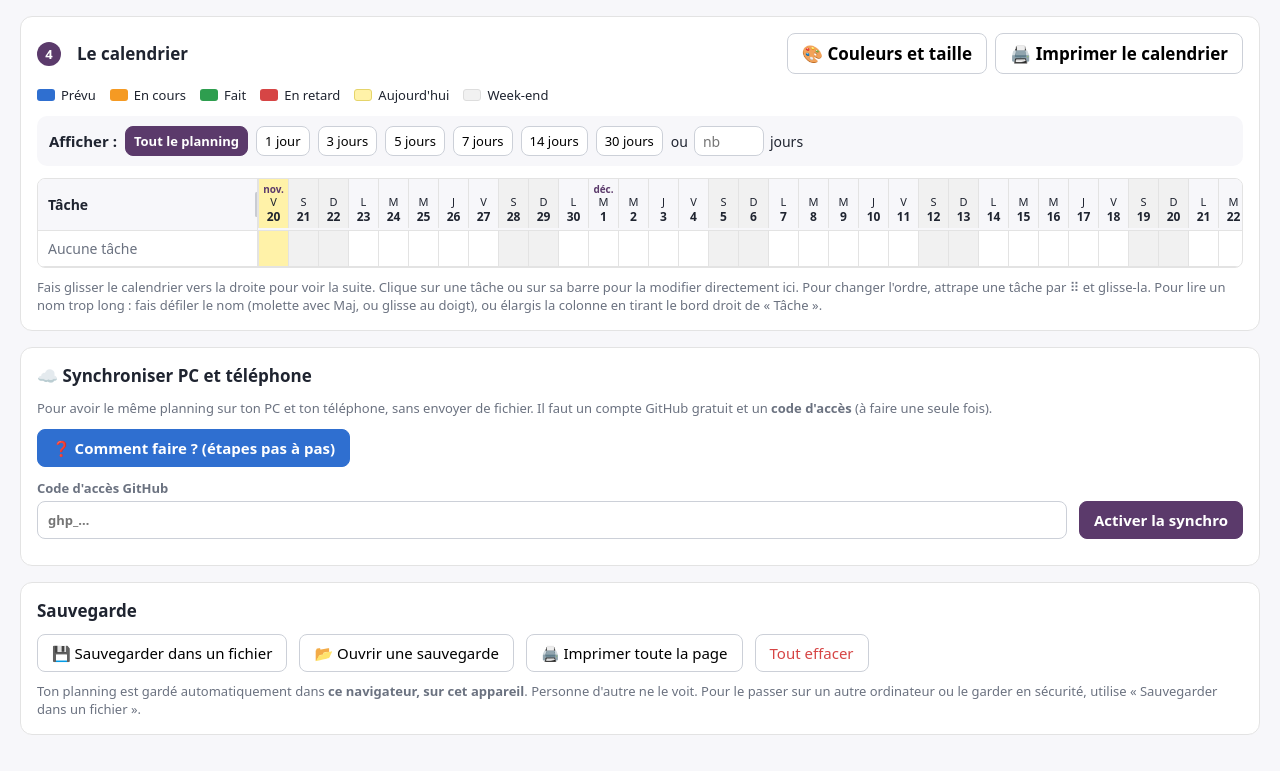
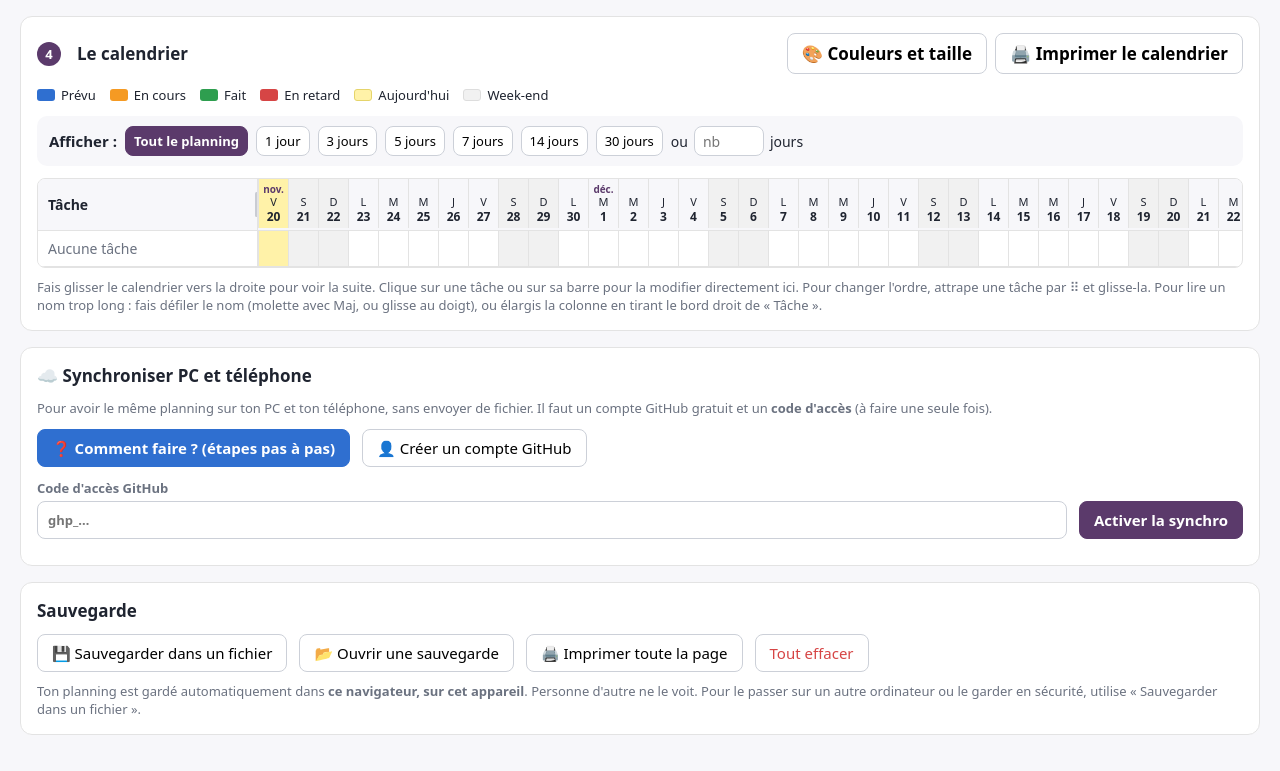
Before and after one commit to shopintoons/planning, a plain HTML site: page index.html in a window 1280 px wide. Shown: the part 714-1485 px from the top of the page. Drawn offline with Linux system fonts and the light colour scheme.

Commit message:
Étapes détaillées pour créer un compte GitHub
Co-Authored-By: Claude Opus 5.5 <noreply@anthropic.com>
Claude-Session: https://claude.ai/code/session_016wN1mN1hr9N3qesuEQg528

```diff
--- a/index.html
+++ b/index.html
@@ -803,8 +803,11 @@ var Sync=(function(){
   return {actif:actif,maintenant:maintenant,plusTard:plusTard,activer:activer,arreter:arreter,etat:function(){return etat;},user:function(){return lire("planning-sync-user");}};
 })();
 var AIDE=[
-  {t:"Ce qu'il te faut",c:'<p>Avec la synchro, ton planning est <b>le même sur ton PC et ton téléphone</b>, tout seul.</p><p>Il te faut :</p><ul><li>un <b>compte GitHub</b> (gratuit),</li><li>un <b>code d\'accès</b> que tu crées une seule fois.</li></ul><p>Ça prend environ <b>5 minutes</b>. Ton planning reste <b>privé et chiffré</b> : personne d\'autre ne peut le lire.</p><p class="info">Tu as déjà un compte GitHub ? Passe directement à l\'étape 3.</p>'},
-  {t:"Créer ton compte GitHub",c:'<ol><li>Ouvre <a href="https://github.com/signup" target="_blank" rel="noopener"><b>github.com/signup</b></a>.</li><li>Tape ton <b>adresse e-mail</b>, puis clique sur <b>Continue</b>.</li><li>Choisis un <b>mot de passe</b>, puis un <b>nom d\'utilisateur</b> (par exemple ton prénom + ton nom).</li><li>Fais la petite vérification (« je ne suis pas un robot »).</li><li>GitHub t\'envoie un <b>code par mail</b> : tape-le pour valider ton compte.</li></ol><p class="info">Si GitHub te pose des questions (métier, etc.), tu peux cliquer sur <b>Skip</b> pour passer.</p>'},
+  {t:"Ce qu'il te faut",c:'<p>Avec la synchro, ton planning est <b>le même sur ton PC et ton téléphone</b>, tout seul.</p><p>Il te faut :</p><ul><li>un <b>compte GitHub</b> (gratuit),</li><li>un <b>code d\'accès</b> que tu crées une seule fois.</li></ul><p>Ça prend environ <b>5 minutes</b>. Ton planning reste <b>privé et chiffré</b> : personne d\'autre ne peut le lire.</p><p class="info">Tu as déjà un compte GitHub ? Passe directement à l\'étape 6.</p>'},
+  {t:"Créer ton compte GitHub (1/4) : ouvrir l\'inscription",c:'<ol><li>Clique sur ce lien : <a href="https://github.com/signup" target="_blank" rel="noopener"><b>github.com/signup</b></a>. Il s\'ouvre dans un nouvel onglet.</li><li>Tu arrives sur la page « <b>Sign up for GitHub</b> » (Créer un compte GitHub).</li><li>Garde cette fenêtre d\'aide ouverte ici pour suivre les étapes.</li></ol><p class="info">La page GitHub est en anglais, c\'est normal. Je te traduis chaque mot important.</p>'},
+  {t:"Créer ton compte GitHub (2/4) : remplir le formulaire",c:'<ol><li><b>Email</b> : tape ton adresse e-mail (perso ou pro, comme tu veux).</li><li><b>Password</b> (mot de passe) : au moins <b>8 caractères</b>, avec au moins <b>un chiffre</b> et <b>une lettre minuscule</b>. Exemple de forme : <i>planning2026nadir</i> (choisis le tien !).</li><li><b>Username</b> (nom d\'utilisateur) : un nom unique, sans espace. Par exemple <i>prenom-nom</i>. Si le nom est pris, GitHub te le dit en rouge : ajoute un chiffre.</li><li><b>Your Country/Region</b> : choisis <b>France</b>.</li><li>La case pour recevoir des pubs par mail : tu peux la laisser <b>décochée</b>.</li><li>Clique sur <b>Continue</b> (ou <b>Create account</b>).</li></ol>'},
+  {t:"Créer ton compte GitHub (3/4) : prouver que tu n\'es pas un robot",c:'<ol><li>GitHub affiche une petite épreuve : cliquer sur <b>Verify</b> (Vérifier), puis par exemple choisir la bonne image.</li><li>Fais ce qu\'il demande, puis clique sur <b>Submit</b> (Envoyer).</li><li>Si tu te trompes, ce n\'est pas grave : il te redonne une autre épreuve.</li></ol>'},
+  {t:"Créer ton compte GitHub (4/4) : valider avec le code reçu par mail",c:'<ol><li>Va dans ta <b>boîte mail</b> : GitHub t\'a envoyé un mail avec un <b>code à 8 chiffres</b> (« launch code »).</li><li>Pas de mail ? Regarde dans les <b>spams / courriers indésirables</b>, et attends 1 ou 2 minutes.</li><li>Tape ce code sur la page GitHub. Ton compte est créé ✅</li><li>GitHub te demande ensuite de te <b>connecter</b> (« Sign in ») : tape ton e-mail ou ton nom d\'utilisateur, puis ton mot de passe.</li><li>S\'il te pose des questions (ton métier, etc.), clique sur <b>Skip</b> (Passer) en bas de la page.</li></ol><p class="info">Note bien ton e-mail, ton nom d\'utilisateur et ton mot de passe quelque part.</p>'},
   {t:"Ouvrir la page du code d\'accès",c:'<ol><li>Reste connecté à GitHub.</li><li>Clique sur ce lien : <a href="https://github.com/settings/tokens/new?scopes=gist&description=Planning%20de%20taches" target="_blank" rel="noopener"><b>créer mon code d\'accès</b></a>.</li><li>Si GitHub te redemande ton mot de passe, tape-le.</li></ol><p>Une page « <b>New personal access token (classic)</b> » s\'ouvre. Le nom « Planning de taches » est déjà rempli.</p>'},
   {t:"Régler le code d\'accès",c:'<ol><li>À « <b>Expiration</b> », choisis <b>No expiration</b> (sinon il faudra en refaire un plus tard).</li><li>Dans la liste des cases, vérifie que <b>seule la case « gist »</b> est cochée. Ne coche rien d\'autre.</li><li>Descends tout en bas et clique sur le bouton vert <b>Generate token</b>.</li></ol>'},
   {t:"Copier ton code",c:'<ol><li>GitHub affiche un code qui commence par <b>ghp_</b>.</li><li>Clique sur l\'icône 📋 à côté pour le <b>copier</b>.</li><li><b>Garde-le</b> dans tes notes ou envoie-le-toi par mail : GitHub ne te le montrera <b>plus jamais</b>, et tu en auras besoin sur ton téléphone.</li></ol><p class="info">Ne donne ce code à personne : c\'est ta clé.</p>'},
@@ -837,7 +840,7 @@ function carteSync(){
        '<div class="info">Chaque changement est envoyé tout seul. Sur ton autre appareil, le planning se met à jour quand tu ouvres la page (et toutes les minutes). Tes données sont <b>chiffrées</b> : même sur GitHub, personne ne peut les lire sans ton code.</div>';
   } else {
     h+='<div class="info" style="margin-top:0">Pour avoir le même planning sur ton PC et ton téléphone, sans envoyer de fichier. Il faut un compte GitHub gratuit et un <b>code d\'accès</b> (à faire une seule fois).</div>'+
-       '<div style="margin:12px 0"><button id="bAide" class="principal" style="background:var(--bleu);border-color:var(--bleu)">❓ Comment faire ? (étapes pas à pas)</button></div>'+
+       '<div class="ligne" style="margin:12px 0"><button id="bAide" class="principal" style="background:var(--bleu);border-color:var(--bleu)">❓ Comment faire ? (étapes pas à pas)</button><button id="bCompte">👤 Créer un compte GitHub</button></div>'+
        '<div class="ligne"><label style="flex:1;min-width:220px">Code d\'accès GitHub<input type="password" id="syncTok" placeholder="ghp_…" autocomplete="off" style="width:100%"></label><button id="bSyncOn" class="principal">Activer la synchro</button></div>'+
        '<div id="syncEtat" class="info"></div>';
   }
@@ -914,6 +917,7 @@ document.addEventListener("click",function(ev){
   else if(t.id==="bTailleStd"){ delete S.largeurJour; delete S.hauteurLigne; changer(); }
   else if(t.getAttribute && t.getAttribute("data-vue")!==null){ var nv=+t.getAttribute("data-vue"); S.vue=S.vue||{}; S.vue.n=nv; changer(); }
   else if(t.id==="bAide"){ ouvrirAide(0); }
+  else if(t.id==="bCompte"){ ouvrirAide(1); }
   else if(t.id==="bSyncOn"){ Sync.activer(document.getElementById("syncTok").value); }
   else if(t.id==="bSyncNow"){ Sync.maintenant(); }
   else if(t.id==="bSyncStop"){
```
